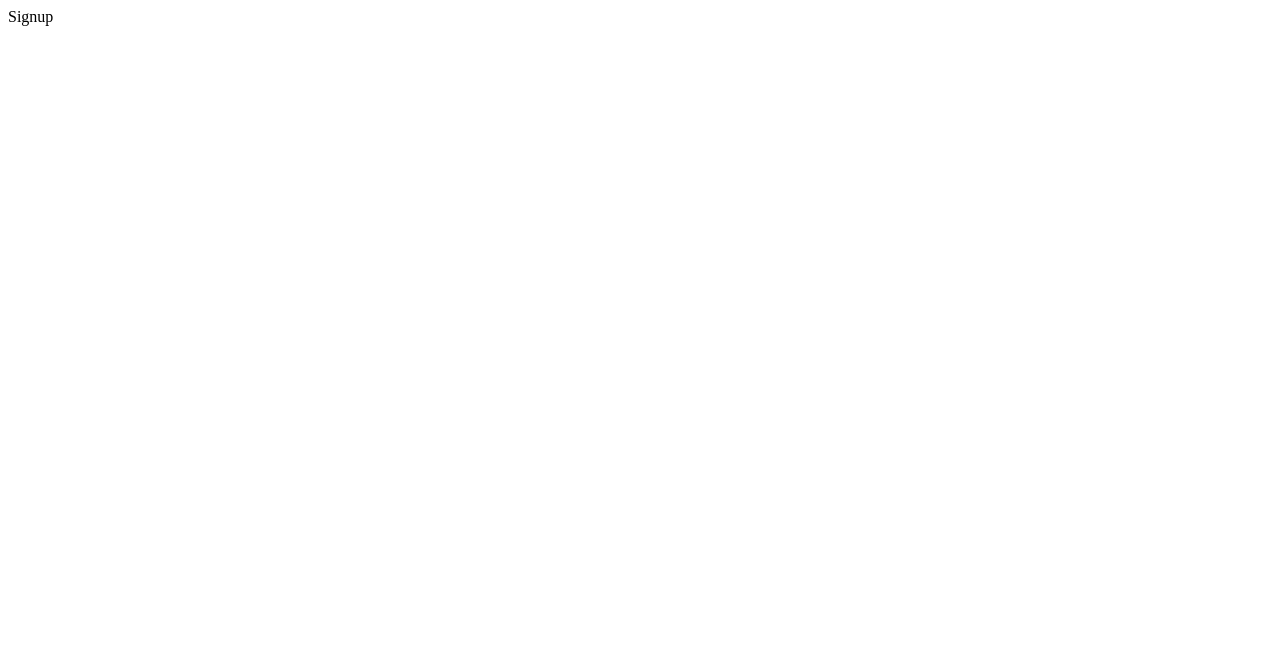
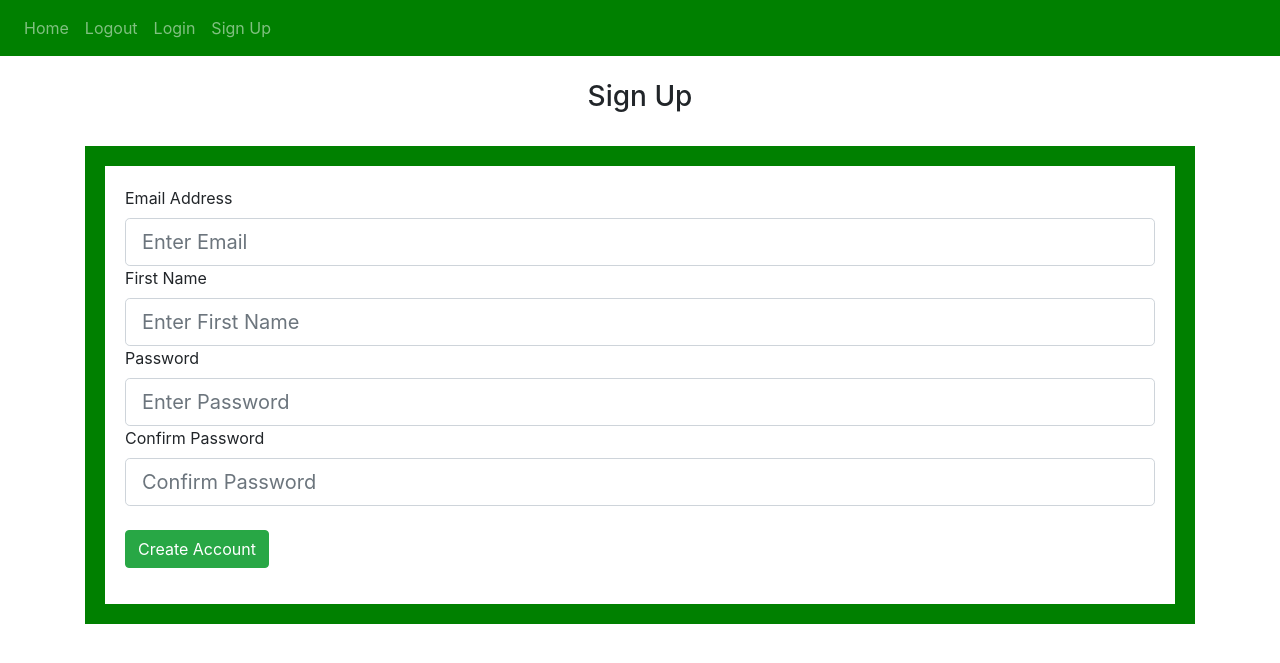
Before and after one commit to austinkodom/flask_budgeting_app, a Flask app: page /sign-up in a window 1280 px wide. Before the commit the part shown is almost empty. Shown: the top 663 px of the page. Run offline with Flask 3, Linux system fonts and the light colour scheme; some libraries are stand-ins or nearby versions.

Commit message:
added login and sign up forms

```diff
--- a/website/auth.py
+++ b/website/auth.py
@@ -1,10 +1,10 @@
-from flask import Blueprint
+from flask import Blueprint, render_template
 
 auth = Blueprint('auth', __name__)
 
 @auth.route('/login')
 def login():
-    return "<p>Login</p>"
+    return render_template("login.html")
 
 @auth.route('/logout')
 def logout():
@@ -12,4 +12,4 @@ def logout():
 
 @auth.route('/sign-up')
 def sign_up():
-    return "<p>Signup</p>"
+    return render_template("sign_up.html")
--- a/website/templates/base.html
+++ b/website/templates/base.html
@@ -19,7 +19,7 @@
   </head>
 
   <body>
-    <nav class="navbar navbar-expand-lg navbar-light" style="background-color: forestgreen;">
+    <nav class="navbar navbar-expand-lg navbar-dark" style="background-color: green;">
         <button
           class="navbar-toggler"
           type="button"
--- /dev/null
+++ b/website/templates/sign_up.html
@@ -0,0 +1,29 @@
+{% extends "base.html" %}
+{% block title %}Sign-up{% endblock %}
+
+{% block content%}
+<form method="POST">
+    <br />
+    <h3 align="center">Sign Up</h3>
+    <br />
+    <div style="border: 20px solid green; padding: 20px;">
+        <div class="form-group">
+            <label for="email">Email Address</label>
+            <input type="email" class="form-control form-control-lg" id="email" name="email" placeholder="Enter Email" required/>
+
+            <label for="firstName">First Name</label>
+            <input type="text" class="form-control form-control-lg" id="email" name="email" placeholder="Enter First Name" required/>
+
+            <label for="password1">Password</label>
+            <input type="password" class="form-control form-control-lg" id="password1" name="password1" placeholder="Enter Password" required/>
+
+            <label for="password2">Confirm Password</label>
+            <input type="password" class="form-control form-control-lg" id="password2" name="password2" placeholder="Confirm Password" required/>
+
+            <br />
+
+            <button type="submit" class="btn btn-success">Create Account</button>
+        </div>
+    </div>
+</form>
+{% endblock %}
```
Also changed, not shown: website/templates/login.html (added, +23 -0 lines).
